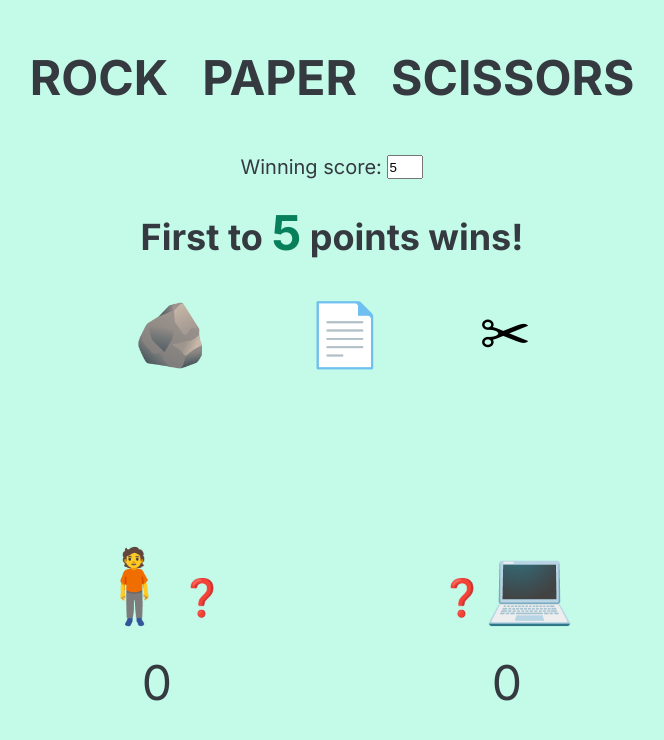
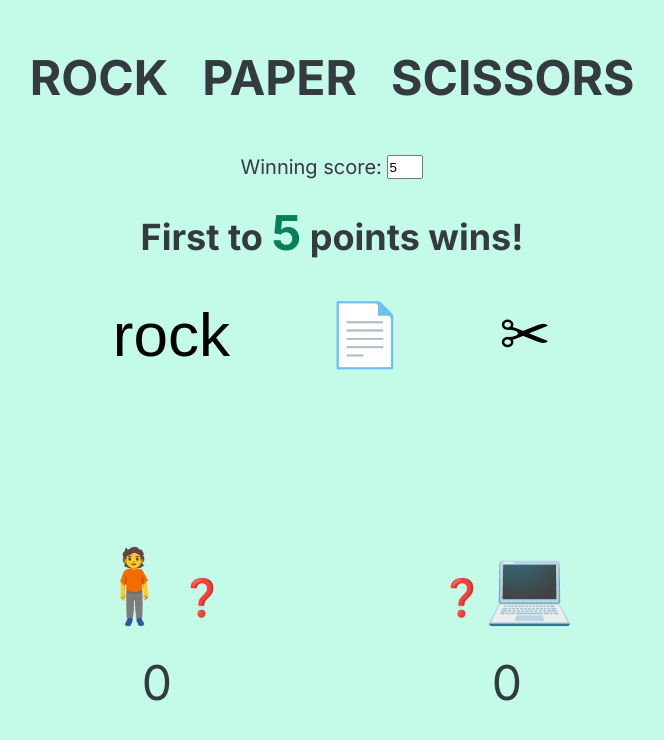
Before and after one commit to bsul24/rpc, a plain HTML site: page index.html in a window 1280 px wide. Shown: the whole page, without its empty margins (308-972 px from the left). Drawn offline with Linux system fonts and the light colour scheme.

Commit message:
Testing rock

```diff
--- a/index.html
+++ b/index.html
@@ -31,7 +31,7 @@
         First to <span class="inline-score">5</span> points wins!
       </h2>
       <div class="selections">
-        <button class="btn-selection" data-selection="rock">🪨</button>
+        <button class="btn-selection" data-selection="rock">rock</button>
         <button class="btn-selection" data-selection="paper">📄</button>
         <button class="btn-selection" data-selection="scissors">✂</button>
       </div>
```
